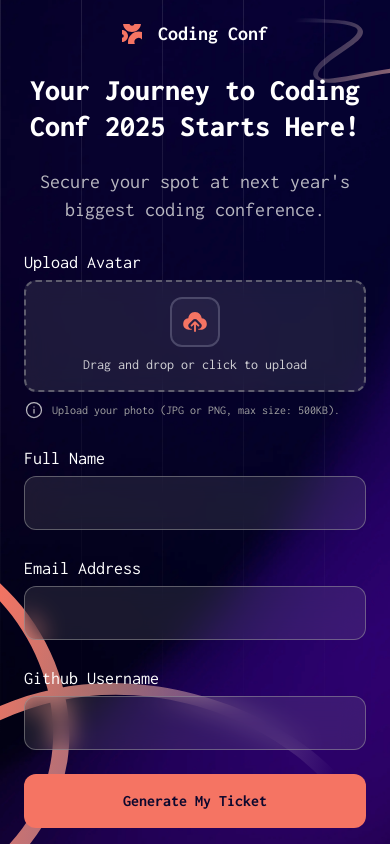
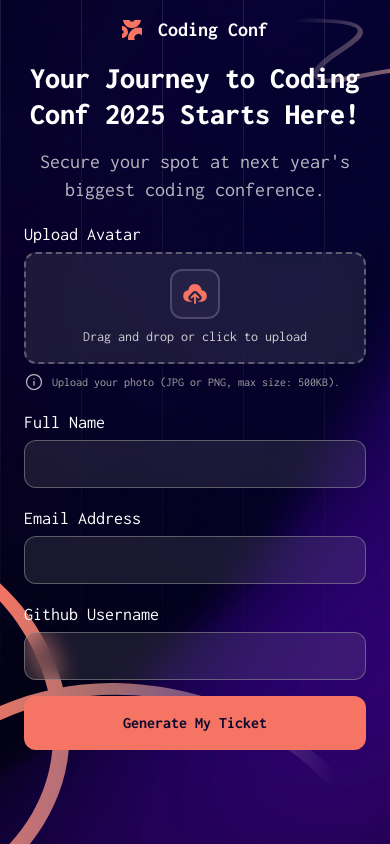
Before and after one commit to Bop-bili-bop/TicketGenerator, a React (Vite) app: page / in a window 390 px wide. Built offline with nearby package versions, Linux system fonts and the light colour scheme.

Commit message:
fix-margin

```diff
--- a/src/App.jsx
+++ b/src/App.jsx
@@ -36,17 +36,17 @@ function App() {
       {!isSubmitted ? (
         <>
           <div className="flex flex-col justify-center items-center px-2">
-            <Header className="mt-5 mb-6 sm:mb-4">Coding Conf</Header>
-            <Title className="mb-6">
+            <Header className="mt-4 mb-4 sm:mb-2">Coding Conf</Header>
+            <Title className="mb-4">
               Your Journey to Coding Conf 2025 Starts Here!
             </Title>
-            <Description className="mb-4 sm:mb-[25px]">
+            <Description className="mb-2 sm:mb-[25px]">
               Secure your spot at next year's biggest coding conference.
             </Description>
           </div>
           <form
             onSubmit={handleSubmit(onSubmit)}
-            className="w-full h-full max-w-md mx-auto px-6 rounded-xl flex flex-col gap-6 mt-2"
+            className="w-full h-full max-w-md mx-auto px-6 rounded-xl flex flex-col gap-4 mt-2"
           >
             <InputField
               name="photoAvatar"
--- a/src/components/Button.jsx
+++ b/src/components/Button.jsx
@@ -3,7 +3,7 @@ const Button = ({ children, onClick, type }) => {
     <button
       type={type}
       onClick={onClick}
-      className="bg-[#F57463] flex justify-center items-center rounded-xl h-[54px] font-bold text-custom-neutral-900 py-4 cursor-pointer hover:bg-[#E1604F]"
+      className="mb-2 bg-[#F57463] flex justify-center items-center rounded-xl h-[54px] font-bold text-custom-neutral-900 py-4 cursor-pointer hover:bg-[#E1604F]"
     >
       {children}
     </button>
--- a/src/components/InputField.jsx
+++ b/src/components/InputField.jsx
@@ -83,7 +83,7 @@ const InputField = ({
           ${
             dragNDrop
               ? "border-2 border-dashed focus:border-custom-neutral-500 focus:outline-none backdrop-blur-md h-28 flex-col gap-2"
-              : "h-[54px]"
+              : "h-12"
           }
           ${
             isFocused
--- a/validations/formValidation.js
+++ b/validations/formValidation.js
@@ -17,7 +17,10 @@ export const ticketRegistrationInfo = yup.object({
     .min(3, "Name should be atleast 3 characters long")
     .matches(/^[a-zA-Zа-яА-Я ]*$/, "Name can't contain numbers")
     .required("This field is required"),
-  email: yup.string().email().required(),
+  email: yup
+    .string()
+    .email("Please enter a valid email")
+    .required("This is a required field"),
   githubUserName: yup
     .string()
     .test("starts-with-@", "Username must start with @", (value) =>
```
